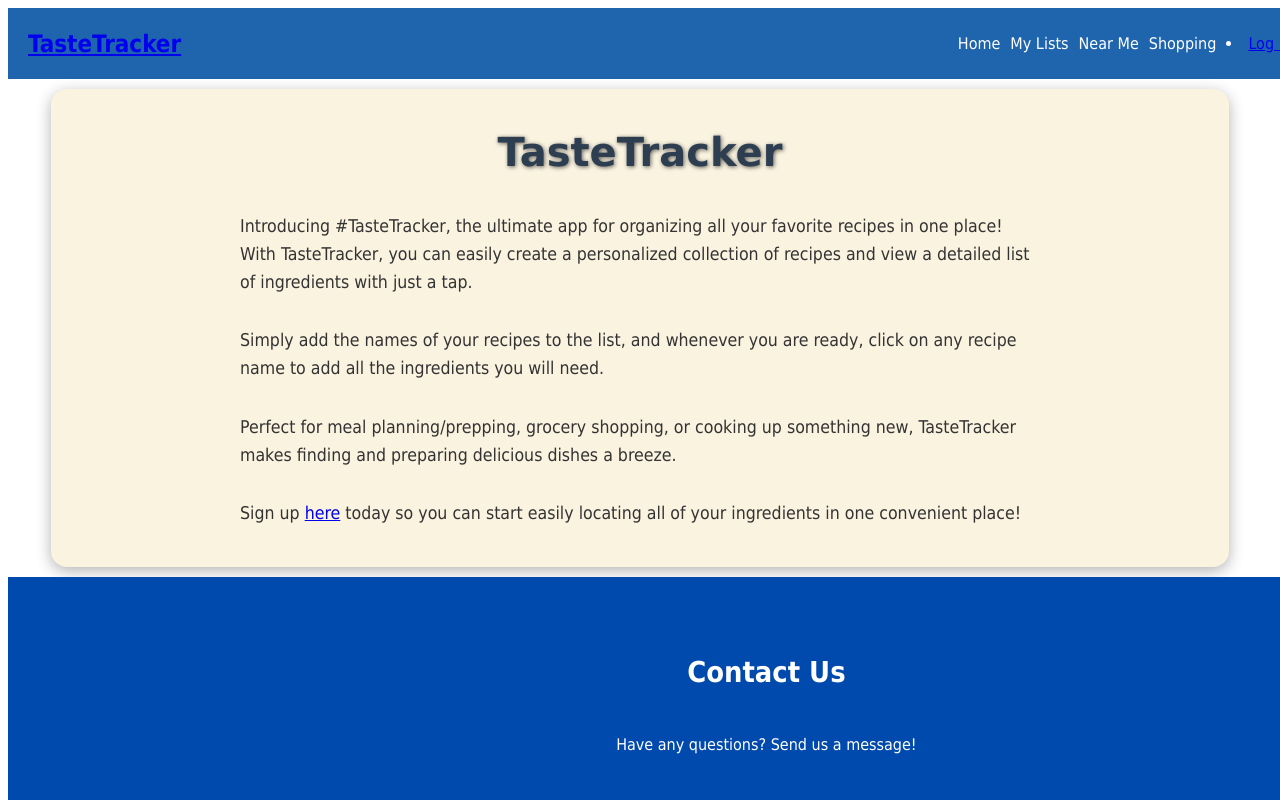
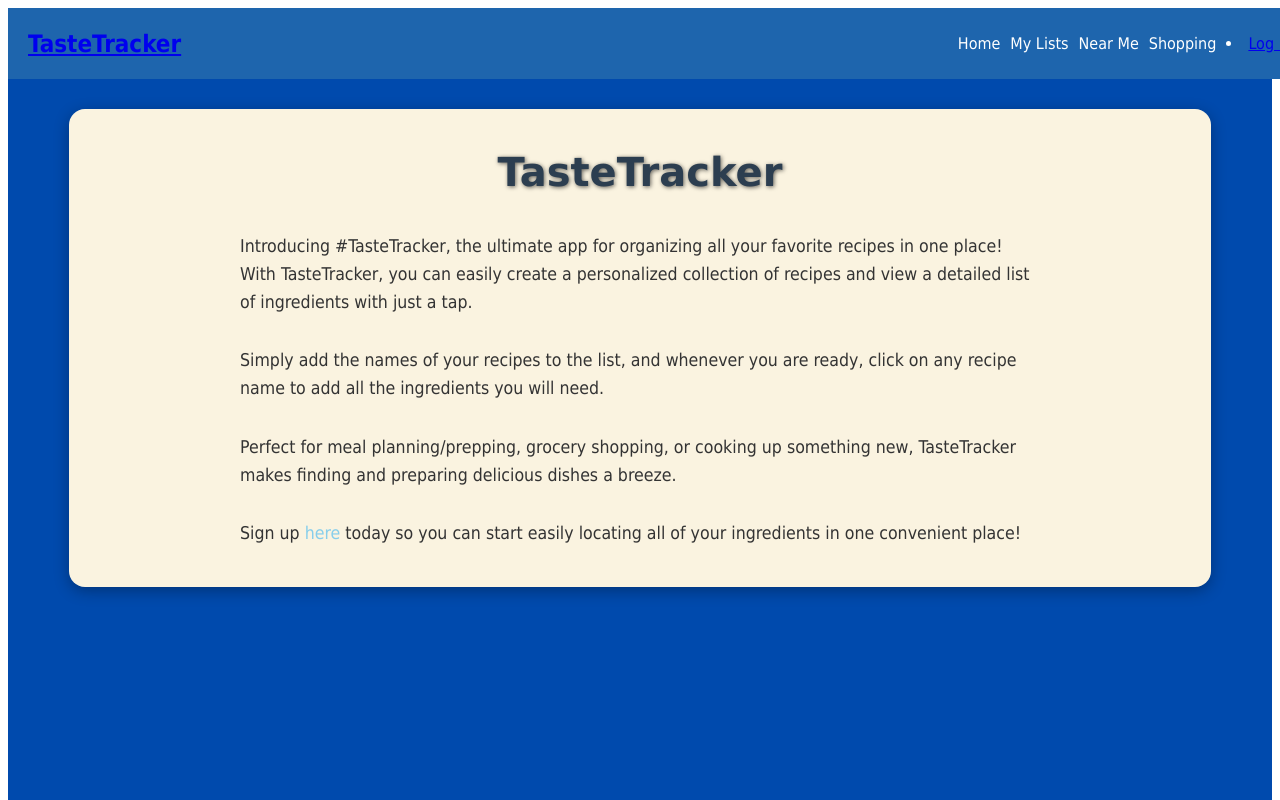
Before and after one commit to Davopotron/Organizer-frontend, a React (Vite) app: page / in a window 1280 px wide. Shown: the top 800 px of the page. Built offline with nearby package versions, Linux system fonts and the light colour scheme.

Commit message:
recolored homepage content container

```diff
--- a/src/css/HomePage.css
+++ b/src/css/HomePage.css
@@ -6,6 +6,13 @@
     background-color: #f8f9fa;
     color: #333;
   } */
+
+  .homepage-background {
+    background-color: #004AAD; /* Blue background */
+    color: #333333; /* White text for contrast */
+    min-height: 100vh; /* Ensures it covers the full viewport height */
+    padding: 20px;
+  }
 
   body {
     background-color: white;
@@ -39,3 +46,15 @@
       max-width: 90%;
       margin: 10px auto;
   }
+
+  .here-SU {
+    color:skyblue;
+    text-decoration: none;
+    transition: color 0.3s; transform: 0.3s;
+    font-family: Tahoma, sans-serif;
+  }
+
+  .here-SU:hover {
+    color: #2980b9;
+    transform: translateX(3px);
+}
--- a/src/features/HomePage.jsx
+++ b/src/features/HomePage.jsx
@@ -4,6 +4,7 @@ import { NavLink } from 'react-router-dom';
 function HomePage() {
   return (
     <>
+    <div className="homepage-background">
       <div className='container'>
         <h1 className='htitle'>TasteTracker</h1>
         <p className='hpara'>
@@ -27,6 +28,7 @@ function HomePage() {
         you can start easily locating all of your ingredients in one convenient place!
       </p>
       </div>
+      </div>
     </>
   );
 }
```
